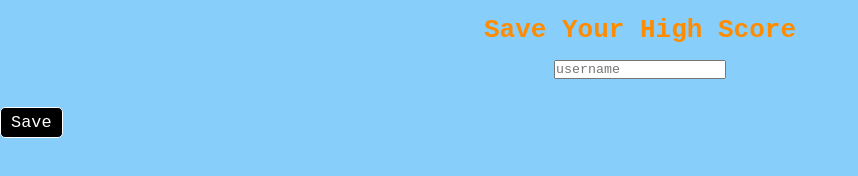
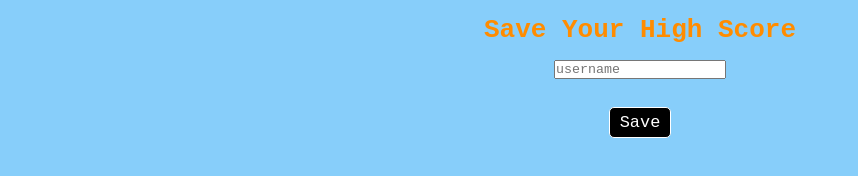
Before and after one commit to kennacapri/04-Challenge-CodeQuiz, a plain HTML site: page highscores.html in a window 1280 px wide. Shown: the whole page, without its empty margins (0-858 px from the left). Drawn offline with Linux system fonts and the light colour scheme.

Commit message:
updated css

```diff
--- a/assets/css/style.css
+++ b/assets/css/style.css
@@ -131,7 +131,6 @@ main {
 
 .choice-text {
     outline: none;
-    background-color: black;
     color: white;
     font-size: 1.3em;
     padding: 5px 10px;
@@ -146,6 +145,10 @@ main {
     display: block;
 }
 
+.quiz-start button {
+    display: block;
+    margin: 0 auto;
+}
 
 .questions-container {
     /* background-color: black; */
```
